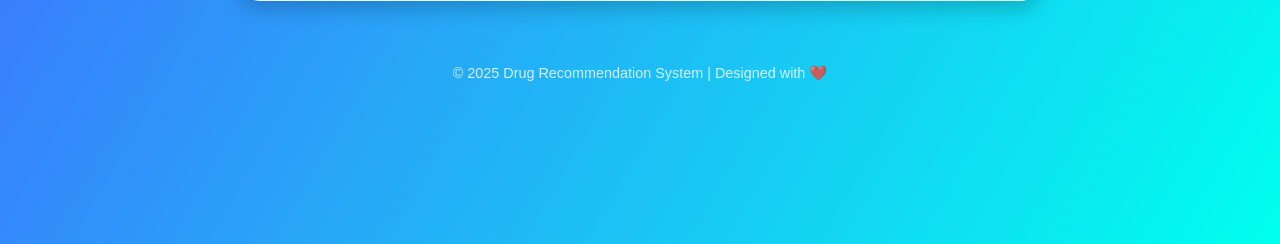
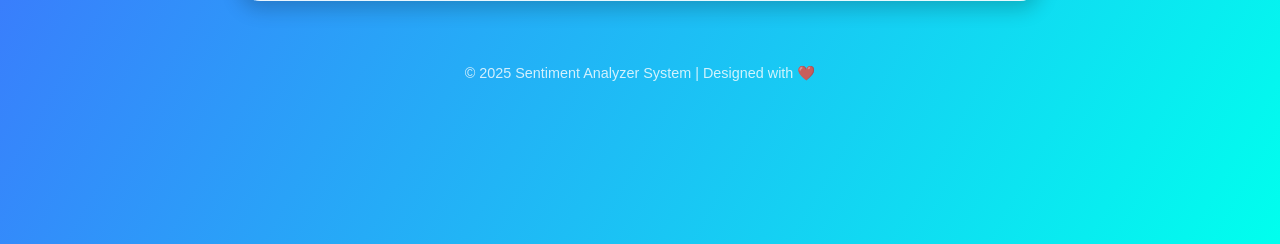
Before and after one commit to vishal21803/Sentiment-Analyzer-of-Drug-Reviews, a Flask app: page / in a window 1280 px wide. Shown: the part 556-800 px from the top of the page. Run offline with Flask 3, Linux system fonts and the light colour scheme.

Commit message:
Update home.html

```diff
--- a/templates/home.html
+++ b/templates/home.html
@@ -162,7 +162,7 @@
   </div>
 
   <footer>
-    &copy; 2025 Drug Recommendation System | Designed with ❤️
+    &copy; 2025 Sentiment Analyzer System | Designed with ❤️
   </footer>
 </body>
 </html>
```
